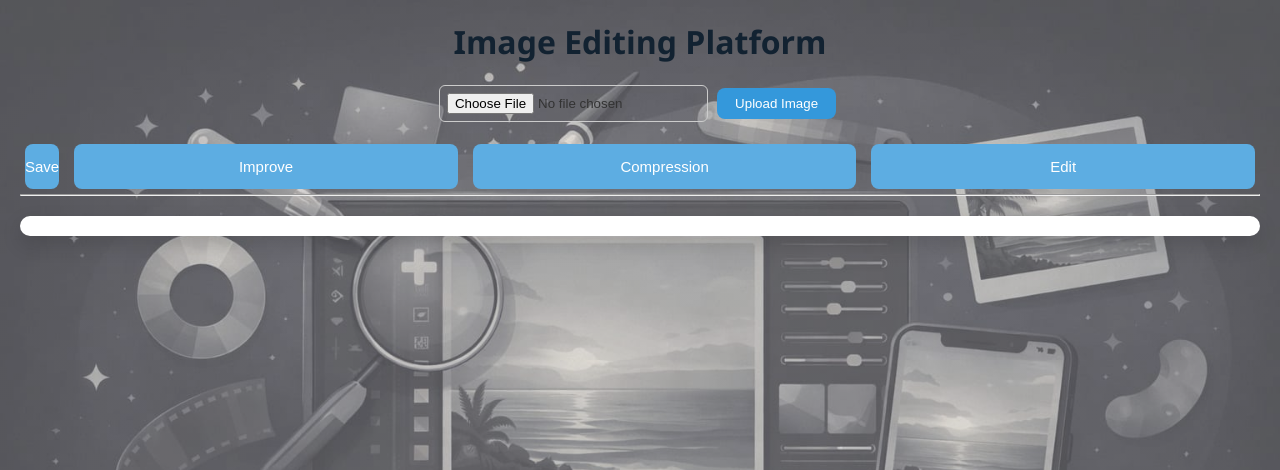
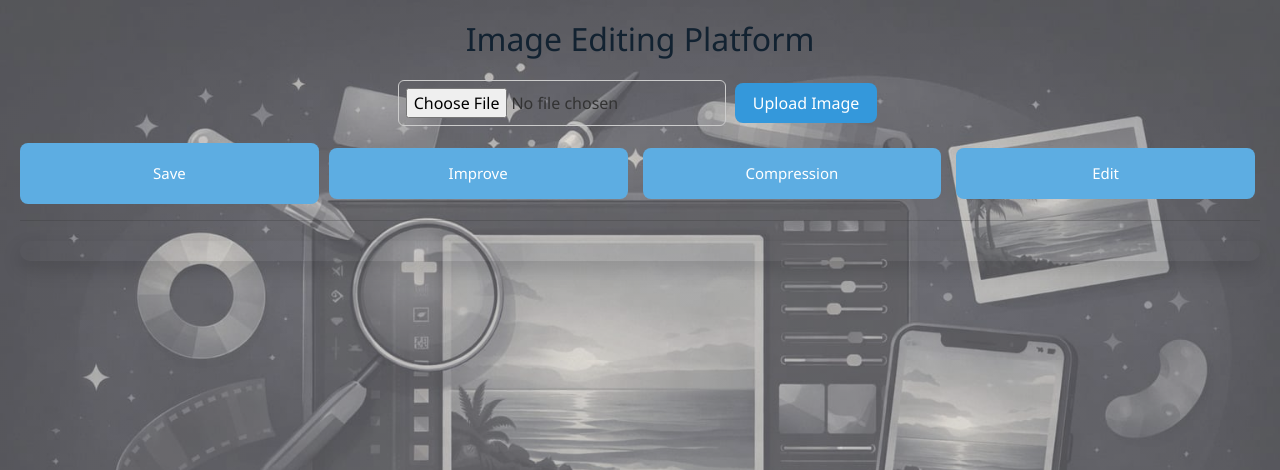
Before and after one commit to khaled930/Edit-photos, a FastAPI app: template app/templates/index.html in a window 1280 px wide. Shown: the top 470 px of the page. Run offline with FastAPI, Linux system fonts and the light colour scheme; the template is opened without the code that fills it, so the values that code supplies are empty.

Commit message:
تعديل على ...الواجهة الامامية

```diff
--- a/app/templates/index.html
+++ b/app/templates/index.html
@@ -3,10 +3,8 @@
 <head>
     <meta charset="UTF-8">
     <title>Image Editor</title>
-
-    <!-- مهم جدًا للـ Responsive -->
     <meta name="viewport" content="width=device-width, initial-scale=1.0">
-
+    <link href="https://cdn.jsdelivr.net/npm/bootstrap@5.3.2/dist/css/bootstrap.min.css" rel="stylesheet">
     <link rel="stylesheet" href="/static/style.css">
 </head>
 <body>
@@ -25,7 +23,7 @@
         </a>
     {% else %}
         <a href="{{ image_url }}" download>
-            <button type="button">Save</button>
+            <button type="button"">Save</button>
         </a>
     {% endif %}
 
@@ -38,11 +36,15 @@
 <div class="popup" id="improve">
     <span class="close" onclick="closePopup()">×</span>
 
-    <div style="text-align:center;">
+    <div style=" text-align:center;">
         <img id="image_1" src="{% if edited_url %}{{ edited_url }}{% else %}{{ image_url }}{% endif %}">
     </div>
 
     <h2>Image Enhancement</h2>
+
+  <div class="row">
+
+    <div class="col-6">
 
     <form action="/brightness" method="post">
         <input type="hidden" name="image_url" value="{% if edited_url %}{{ edited_url }}{% else %}{{ image_url }}{% endif %}">
@@ -67,6 +69,9 @@
         <input type="hidden" name="image_url" value="{% if edited_url %}{{ edited_url }}{% else %}{{ image_url }}{% endif %}">
         <button type="submit">Smooth</button>
     </form>
+    </div>
+
+    <div class="col-6">
 
     <form action="/histogram" method="post">
         <input type="hidden" name="image_url" value="{% if edited_url %}{{ edited_url }}{% else %}{{ image_url }}{% endif %}">
@@ -77,6 +82,10 @@
         <h3>Histogram</h3>
         <img src="{{ histogram_url }}" style="max-width:100%;">
     {% endif %}
+    </div>
+
+ </div>
+
 </div>
 
 <!-- ================= Compression ================= -->
@@ -103,7 +112,6 @@
             Size After: {{ stats.after_kb }} KB <br>
             Compression Ratio: {{ stats.ratio }}
         </p>
-        <img src="{{ compressed_url }}" style="max-width:100%;">
     {% endif %}
 </div>
 
--- a/static/style.css
+++ b/static/style.css
@@ -28,8 +28,22 @@ body {
     flex-wrap: wrap;
 }
 
+.tools > button,
+.tools > a {
+    flex: 1;
+}
+
+.tools > a {
+    display: flex;
+    text-decoration: none;
+}
+
+.tools > a > button {
+    width: 100%;
+    margin: 0;
+}
+
 .tools button {
-    flex: 1;
     background-color: #5dade2;
     border: none;
     color: white;
@@ -131,12 +145,12 @@ a button:hover {
 /* ===== Image Container ===== */
 #image-container {
     max-width: 100%;
-    max-height: 45vh;          /* 🔑 ما تتجاوز 45% من الشاشة */
+    max-height: 67vh;
     margin: 20px auto;
     display: flex;
     justify-content: center;
     align-items: center;
-    background: #fff;
+    background: none;
     padding: 10px;
     border-radius: 12px;
     box-shadow: 0 8px 20px rgba(0, 0, 0, 0.15);
```
Also changed, not shown: app/routes/image_routes.py (+9 -8 lines).
